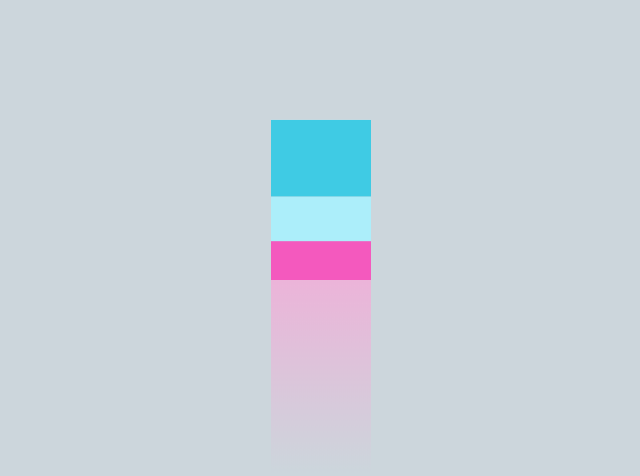
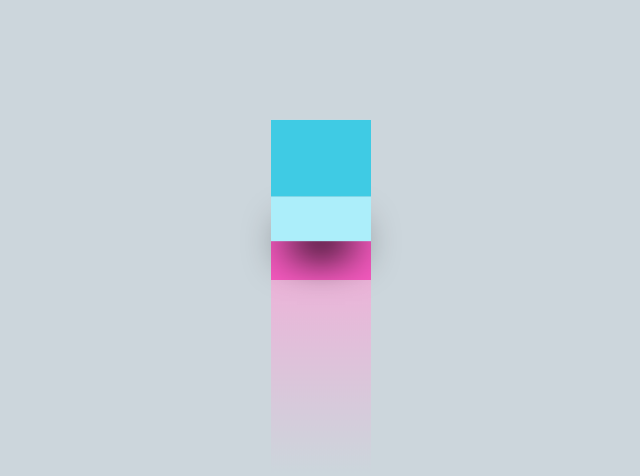
Before and after one commit to icabezas/portfolio, a website: page public_html/index.html in a window 1280 px wide. Shown: the whole page, without its empty margins (319-959 px from the left). Drawn offline with Linux system fonts and the light colour scheme.

Commit message:
added a shadow. much cool.

```diff
--- a/public_html/css/style.css
+++ b/public_html/css/style.css
@@ -29,7 +29,6 @@ body{
 }
 
 
-/* inner cube */
 i{
     position:absolute;
     top:50px;
@@ -94,7 +93,6 @@ b.top2{
 b.front2{
     height: 300px;
     top:180px;
-    /*background-color: #992971;*/
     background: linear-gradient(to bottom, rgba(153, 41, 113, 1), rgba(204, 214, 220, 1));
     transform: translateZ(50px);
 }
@@ -102,34 +100,31 @@ b.right2{
     height: 300px;
     top: 180px;
     background: linear-gradient(to bottom, rgba(236, 180, 217, 1), rgba(204, 214, 220, 1));
-    /*background-color: #ecb4d9;*/
     transform:rotateY(-270deg) translateX(50px);
     transform-origin: top right;
 }
 b.back2{
     height: 300px;
     top:180px;
-    /*background-color: #992971;*/
     background: linear-gradient(to bottom, rgba(153, 41, 113, 1), rgba(204, 214, 220, 1));
     transform: translateZ(-50px) rotateY(180deg);
 }
 b.left2{
     height: 300px;
     top: 180px;
-    /*background-color: #ecb4d9;*/
     background: linear-gradient(to bottom, rgba(236, 180, 217, 1), rgba(204, 214, 220, 1));
     transform:rotateY(270deg) translateX(-50px);
     transform-origin: center left;
 }
-/*.shadow {
+.shadow {
     height: 50px;
     width: 50px;
-    top: 179px;
+    top: 180px;
     background-color: black;
-    transform:rotateX(-270deg) translateY(0px);
+    transform:rotateX(-270deg) translateY(-25px) translateX(25px);
     transform-origin: left top;
-    filter: blur(2em);
-}*/
+    filter: blur(1.5em);
+}
 
 /*CLASES PARA JQUERY*/
 
```
